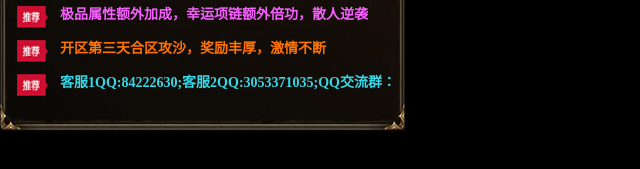
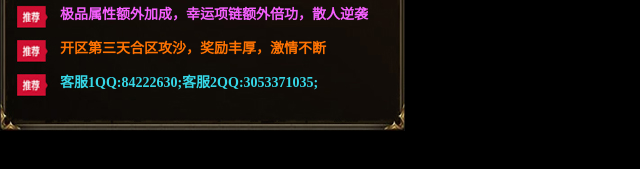
Before and after one commit to xinzhijie/bian, a plain HTML site: page link/index.html in a window 1280 px wide. Shown: the part 227-396 px from the top of the page, 0-640 px from the left. Drawn offline with Linux system fonts and the light colour scheme.

```diff
--- a/link1/link208.htm
+++ b/link/index.html
@@ -16,7 +16,7 @@
                      <p style="color:#FFCC33;font-weight:bold">一键鉴定，自动入包，自动回收，极品自动过滤！</p>
                      <p style="color:#f45ffd;font-weight:bold">极品属性额外加成，幸运项链额外倍功，散人逆袭</p>
                      <p style="color:#fe7303;font-weight:bold">开区第三天合区攻沙，奖励丰厚，激情不断</p>
-                     <p style="color:#36d8e8;font-weight:bold">客服1QQ:84222630;客服2QQ:3053371035;QQ交流群：917726306</p>
+                     <p style="color:#36d8e8;font-weight:bold">客服1QQ:84222630;客服2QQ:3053371035;</p>
                     </div>
 
              </div>
```
Also changed, not shown: link/link/bg.jpg (renamed from link1/LINK/bg.jpg), link/link/link.css (renamed from link1/LINK/link.css).
